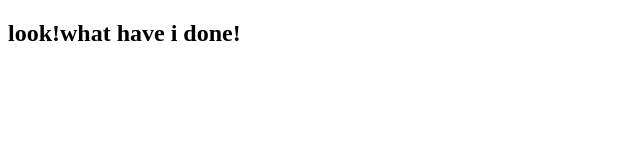
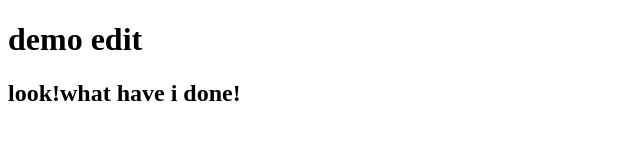
Before and after one commit to SR0sohan/my-first-website2, a plain HTML site: page index.html in a window 1280 px wide. Shown: the whole page, without its empty margins (0-640 px from the left). Drawn offline with Linux system fonts and the light colour scheme.

Commit message:
added a header

```diff
--- a/index.html
+++ b/index.html
@@ -6,6 +6,7 @@
     <title>Document</title>
 </head>
 <body>
+    <h1>demo edit</h1>
     <h2>look!what have i done!</h2>
 
 </body>
```
Also changed, not shown: 1 other file.
